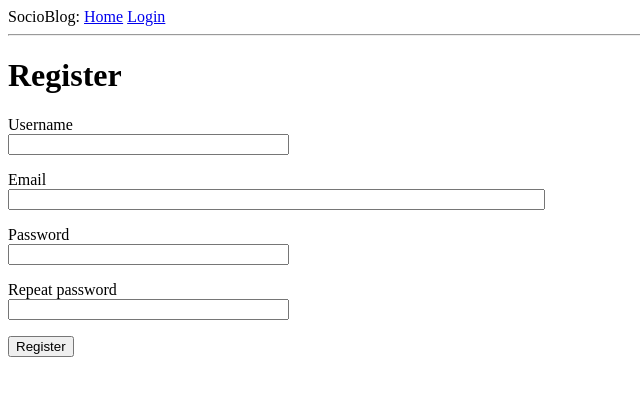
After one commit to sanix-sandel/Social_Blog_Flask, a Flask app: template app/templates/register.html in a window 1280 px wide. The commit adds this page. Shown: the top 396 px of the page, without its empty margins (0-640 px from the left). Run offline with Flask 2, Linux system fonts and the light colour scheme; the template is opened without the code that fills it: values that come from a table or form of the project are taken from there, others are empty.

Commit message:
USer Registration

```diff
--- a/app/forms.py
+++ b/app/forms.py
@@ -1,9 +1,29 @@
 from flask_wtf import FlaskForm
 from wtforms import*
 from wtforms.validators import*
+from  email_validator import*
+from .models import User
 
 class LoginForm(FlaskForm):
     username=StringField('Username', validators=[DataRequired()])
     password=PasswordField('password1', validators=[DataRequired()])
     remember_me=BooleanField('Remember Me')
     submit=SubmitField('Sign in')
+
+
+class RegistrationForm(FlaskForm):
+    username=StringField('Username', validators=[DataRequired()])
+    email=StringField('Email', validators=[DataRequired()])
+    password=PasswordField('Password', validators=[DataRequired()])
+    password2=PasswordField('Repeat password', validators=[DataRequired(), EqualTo('password')])
+    submit=SubmitField('Register')
+
+    def validate_username(self, username):
+        user=User.query.filter_by(username=username.data).first()
+        if user is not None:
+            raise ValidationError('Please use a different username')
+
+    def validate_email(self, email):
+        user=User.query.filter_by(email=email.data).first()
+        if user is not None:
+            raise ValidationError('Please use a different email address.')
--- a/app/routes.py
+++ b/app/routes.py
@@ -1,7 +1,12 @@
-from flask import render_template, redirect, flash
-from flask_login import current_user,
+from flask import (render_template,
+                    redirect,
+                    flash,
+                    url_for, request)
+from flask_login import (current_user,
                         login_user, logout_user,
-                        login_required
+                        login_required)
+from werkzeug.urls import url_parse
+
 
 from app import app
 
@@ -9,26 +14,13 @@ from app.models import*
 
 
 
-from .forms import LoginForm
+from .forms import*
 
 @app.route('/')
 @app.route('/index')
-@login_required
 def index():
-    user={'username':'Sanix'}
-    posts=[
-        {
-            'author':{'username':'John'},
-            'body':{'Beauftiful day in Vancouver'}
-        },
-        {
-            'author':{'username':'Susan'},
-            'body':{'The avengers movie was so cool'}
-        }
-    ]
     return render_template('index.html',
-        title='Home',
-        user=user, posts=posts)
+        title='Home')
 
 
 @app.route('/login', methods=['GET', 'POST'])
@@ -64,3 +56,17 @@ def login():
 def logout():
     logout_user()
     return redirect(url_for('index'))
+
+@app.route('/register', methods=['GET', 'POST'])
+def register():
+    if current_user.is_authenticated:
+        return redirect(url_for('index'))
+    form=RegistrationForm()
+    if form.validate_on_submit():
+        user=User(username=form.username.data, email=form.email.data)
+        user.set_password(form.password.data)
+        db.session.add(user)
+        db.session.commit()
+        flash('Congratulations, you are now a registered user !')
+        return redirect(url_for('login'))
+    return render_template('register.html', title='Register', form=form)
--- a/app/templates/base.html
+++ b/app/templates/base.html
@@ -9,7 +9,7 @@
     <body>
         <div>
             SocioBlog: <a href="{{url_for('index')}}">Home</a>
-            {% if current.is_anonymous %}
+            {% if current_user.is_anonymous %}
             <a href="{{url_for('login')}}">Login</a>
             {% else %}
             <a href="{{url_for('logout')}}">Login</a>
--- a/app/templates/index.html
+++ b/app/templates/index.html
@@ -1,8 +1,5 @@
 {% extends "base.html" %}
 
 {% block content %}
-    {% for post in posts %}
-    <h1>Hi, {{user.username}}</h1>
-    <div><p>{{post.author.username}} says: <b>{{post.body}}</b></p></div>
-    {% endfor %}
+    Welcome
 {% endblock %}
--- a/app/templates/login.html
+++ b/app/templates/login.html
@@ -3,7 +3,7 @@
 {% block content %}
 
     <h1>Sign In</h1>
-    <form action="" method="post">
+        <form action="" method="post">
             {{ form.hidden_tag() }}
             <p>
                 {{ form.username.label }}<br>
@@ -21,6 +21,7 @@
             </p>
             <p>{{ form.remember_me() }} {{ form.remember_me.label }}</p>
             <p>{{ form.submit() }}</p>
+            <p>New User? <a href="{{ url_for('register') }}">Click to Register!</a></p>
         </form>
 
 {% endblock %}
--- /dev/null
+++ b/app/templates/register.html
@@ -0,0 +1,36 @@
+{% extends "base.html" %}
+{% block content %}
+    <h1>Register</h1>
+    <form action="" method="post">
+        {{ form.hidden_tag() }}
+        <p>
+            {{ form.username.label }}<br>
+            {{ form.username(size=32) }}<br>
+            {% for error in form.username.errors %}
+            <span style="color: red;">[{{ error }}]</span>
+            {% endfor %}
+        </p>
+        <p>
+            {{ form.email.label }}<br>
+            {{ form.email(size=64) }}<br>
+            {% for error in form.email.errors %}
+            <span style="color: red;">[{{ error }}]</span>
+            {% endfor %}
+        </p>
+        <p>
+            {{ form.password.label }}<br>
+            {{ form.password(size=32) }}<br>
+            {% for error in form.password.errors %}
+            <span style="color: red;">[{{ error }}]</span>
+            {% endfor %}
+        </p>
+        <p>
+            {{ form.password2.label }}<br>
+            {{ form.password2(size=32) }}<br>
+            {% for error in form.password2.errors %}
+            <span style="color: red;">[{{ error }}]</span>
+            {% endfor %}
+        </p>
+        <p>{{ form.submit() }}</p>
+    </form>
+{% endblock %}
```
Also changed, not shown: app.db.
